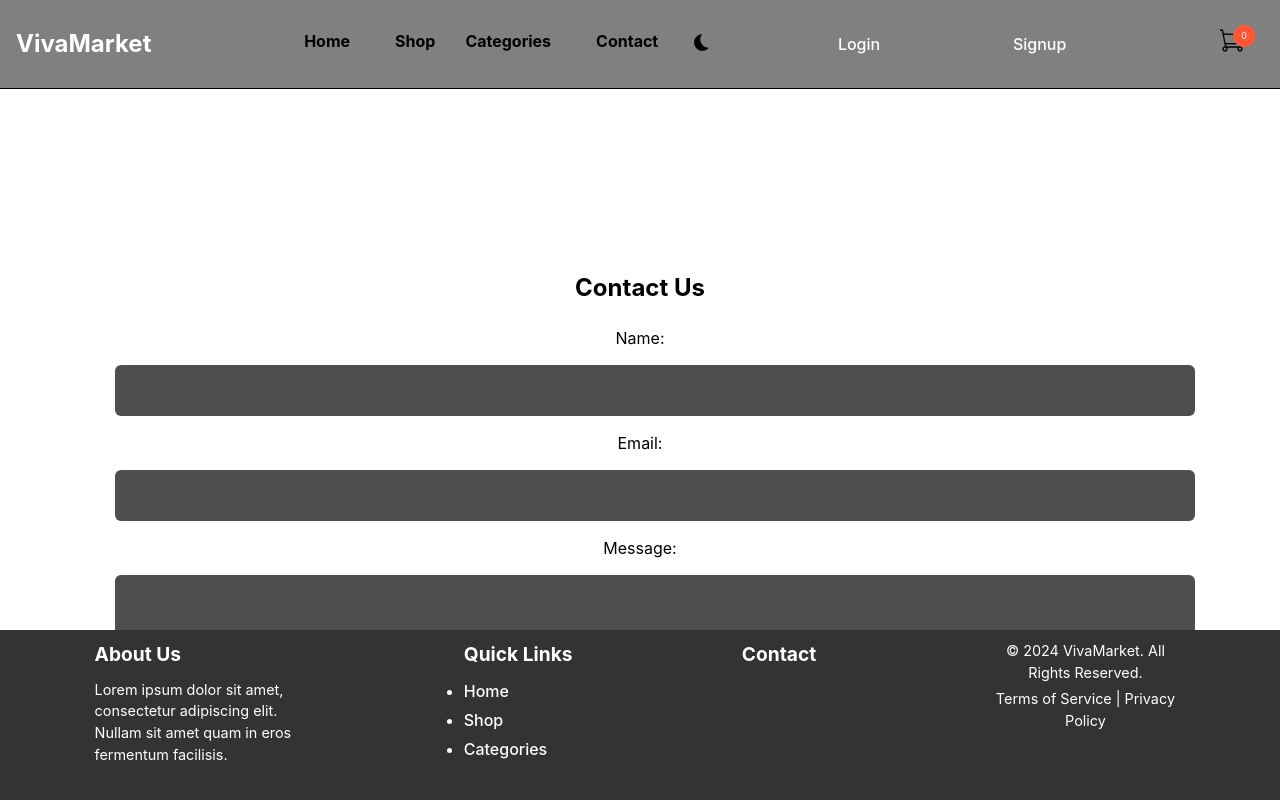
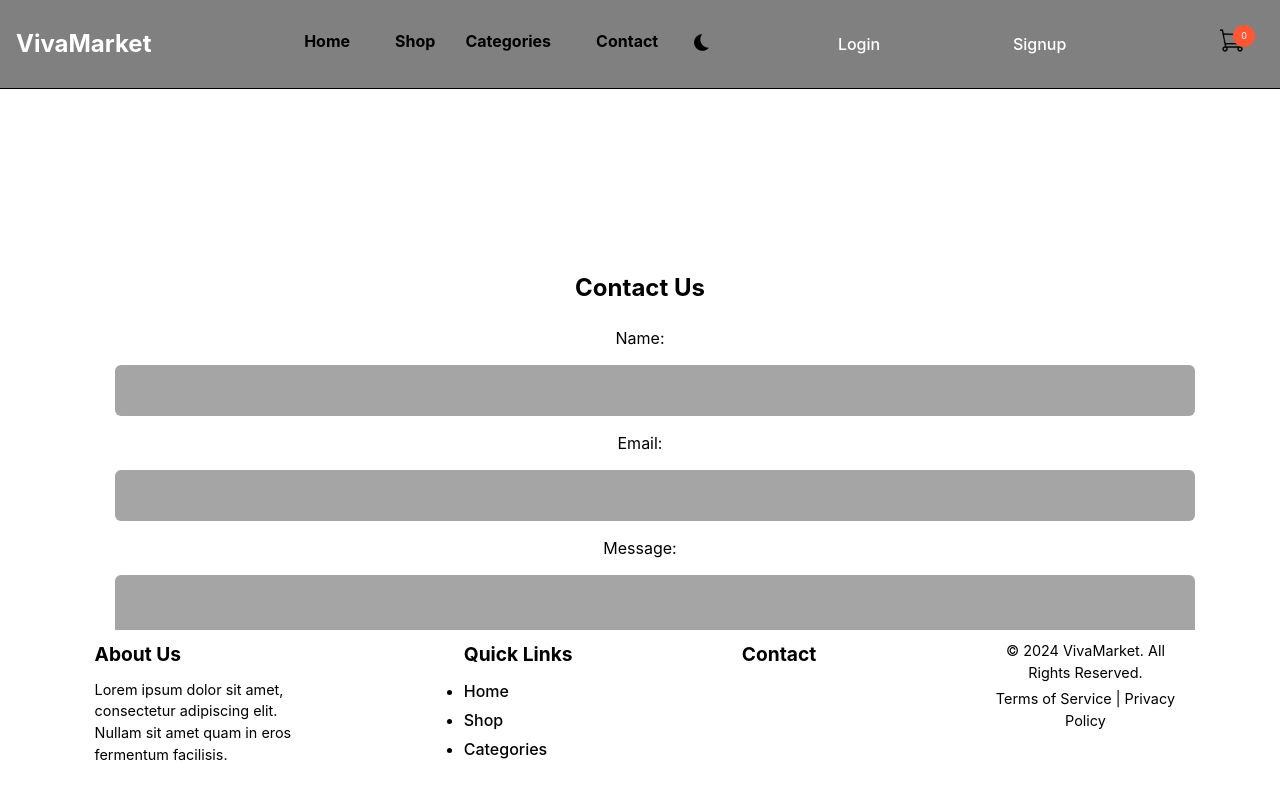
Before and after one commit to kimkristion/VivaMarket, a React (Vite) app in the folder client/: page /contact-us in a window 1280 px wide. Shown: the top 800 px of the page. Built offline with nearby package versions, Linux system fonts and the light colour scheme.

Commit message:
made footer change colors wirh light/dark theme

```diff
--- a/client/src/components/Footer.css
+++ b/client/src/components/Footer.css
@@ -1,7 +1,5 @@
 
 .footer-container {
-    background-color: #333;
-    color: #fff;
     padding: 10px;
     display: flex;
     justify-content: space-around;
@@ -9,6 +7,16 @@
     position: sticky;
     bottom: 0;
   }
+
+.dark footer, .dark footer a {
+  background-color: #525252;
+  color: #fff;
+}
+
+.light footer, .light footer a {
+  background-color: rgb(255, 255, 255);
+  color: #000000;
+}
 
   .footer-section {
     max-width: 200px;
@@ -26,7 +34,6 @@
   }
 
   .footer-section a {
-    color: #fff;
     text-decoration: none;
     display: block;
     margin-bottom: 5px;
--- a/client/src/pages/ContactUs.css
+++ b/client/src/pages/ContactUs.css
@@ -12,13 +12,18 @@
     margin-bottom: 20px;
   }
 
+.dark form textarea, .dark form input {
+  background-color: #4e4e4e;
+}
+.light form textarea, .light form input {
+  background-color: #a5a5a5;
+}
 
 form input,
 form textarea {
     width: 100%;
     border: 0;
     outline: none;
-    background: #4e4e4e;
     padding: 15px;
     margin: 15px 0;
     color: white;
```
